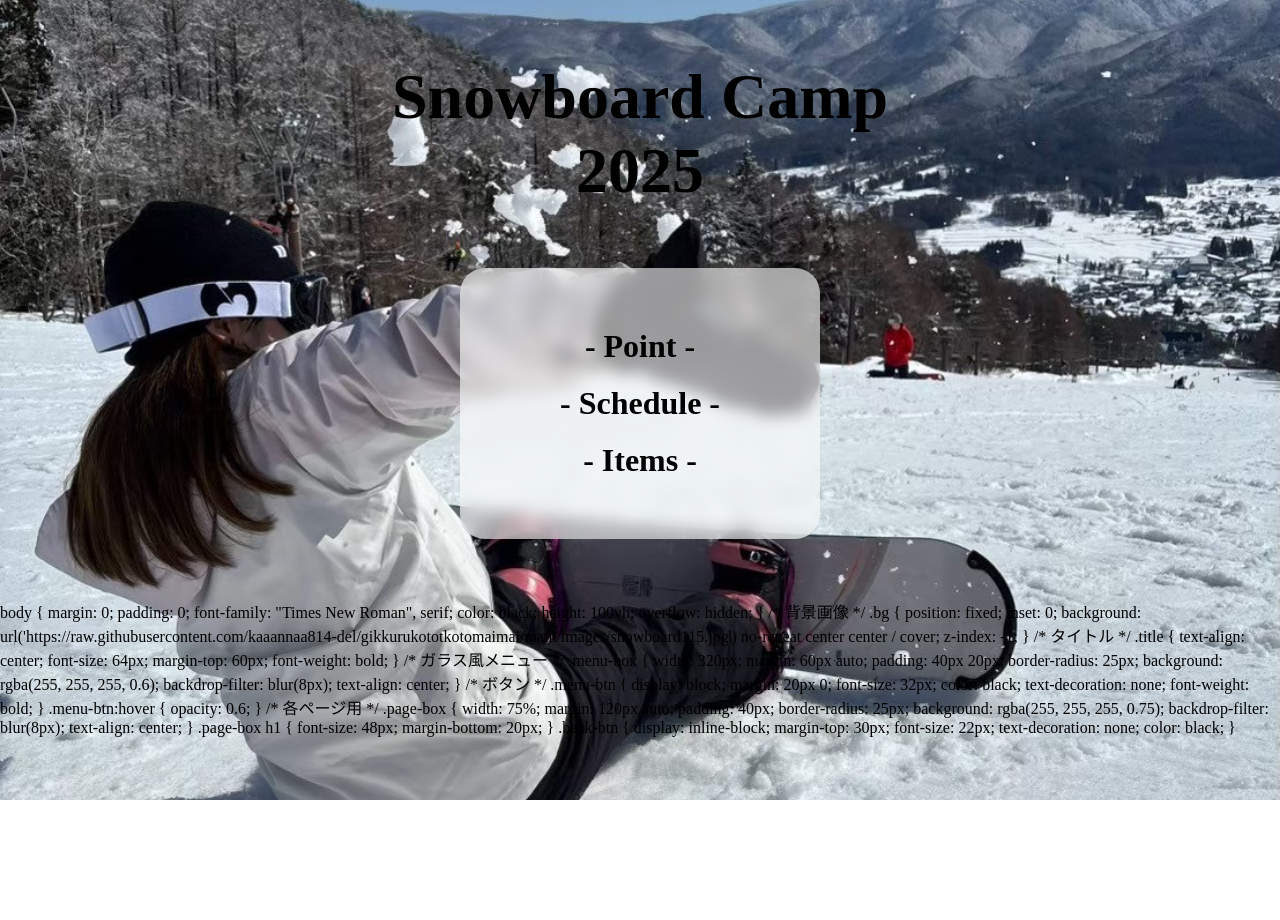
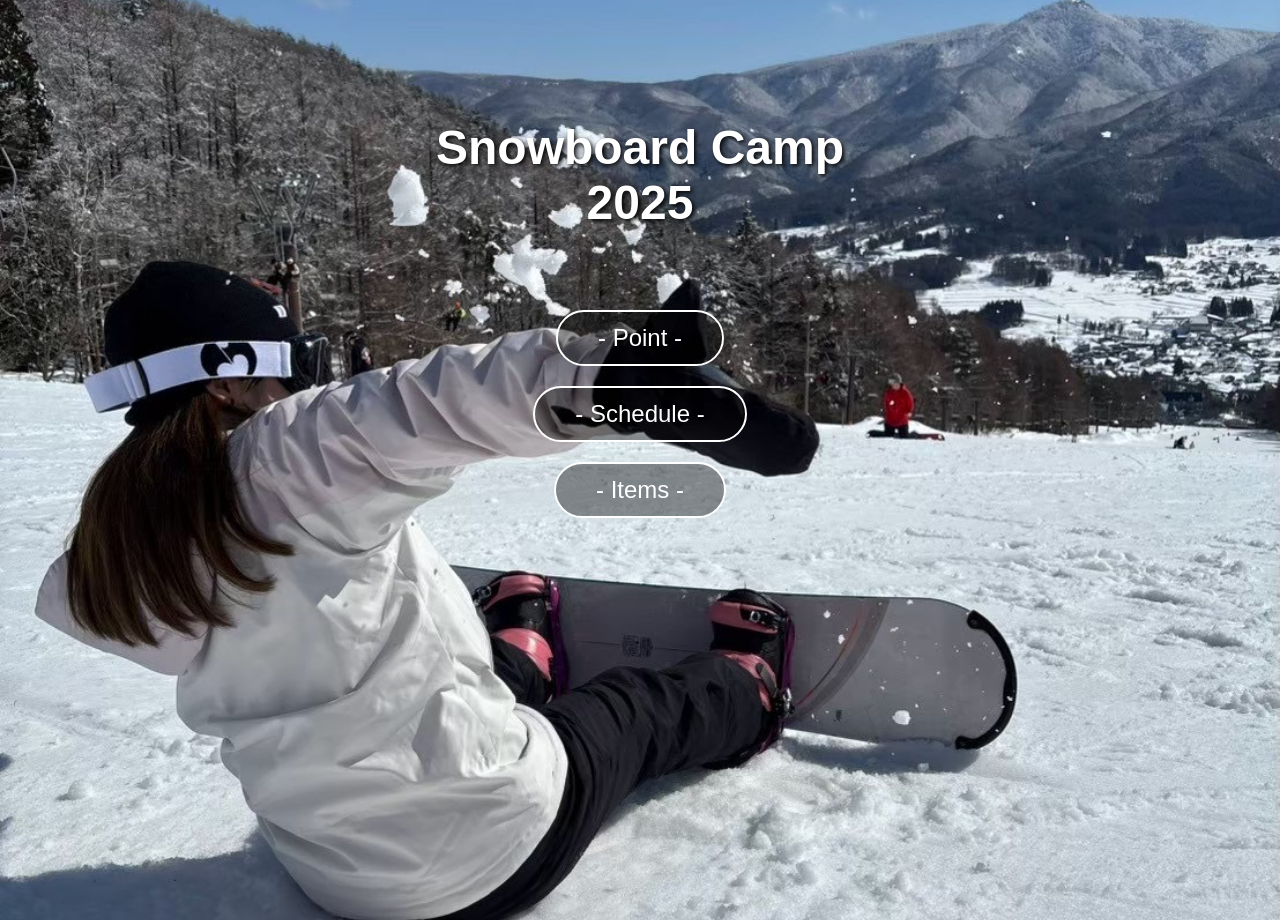
Before and after one commit to kaaannaa814-del/gikkurukototkotomaimai, a plain HTML site: page index.html in a window 1280 px wide. Before the commit the page ends 860 px from the top, so only its background shows below. Drawn offline with Linux system fonts and the light colour scheme.

Commit message:
Update index.html

```diff
--- a/index.html
+++ b/index.html
@@ -3,11 +3,55 @@
 <head>
   <meta charset="UTF-8">
   <title>Snowboard Camp 2025</title>
-  <link rel="stylesheet" href="style.css">
+
+  <style>
+    body {
+      margin: 0;
+      padding: 0;
+      height: 100vh;
+      font-family: Arial, sans-serif;
+      text-align: center;
+      color: white;
+
+      /* ✅ 正しいGitHub画像URL（raw） */
+      background: url("https://raw.githubusercontent.com/kaaannaa814-del/gikkurukototkotomaimai/main/images/snowboard115.jpg")
+                  no-repeat center center / cover;
+    }
+
+    .title {
+      margin-top: 120px;
+      font-size: 48px;
+      font-weight: bold;
+      text-shadow: 2px 2px 5px black;
+    }
+
+    .menu-box {
+      margin-top: 80px;
+      display: flex;
+      flex-direction: column;
+      gap: 20px;
+      align-items: center;
+    }
+
+    .menu-btn {
+      text-decoration: none;
+      color: white;
+      font-size: 24px;
+      border: 2px solid white;
+      padding: 12px 40px;
+      border-radius: 30px;
+      background: rgba(0,0,0,0.4);
+      transition: 0.3s;
+    }
+
+    .menu-btn:hover {
+      background: rgba(255,255,255,0.3);
+      color: black;
+    }
+  </style>
 </head>
+
 <body>
-
-  <div class="bg"></div>
 
   <div class="title">
     Snowboard Camp<br>2025
@@ -21,79 +65,3 @@
 
 </body>
 </html>
-
-
- body {
-  margin: 0;
-  padding: 0;
-  font-family: "Times New Roman", serif;
-  color: black;
-  height: 100vh;
-  overflow: hidden;
-}
-
-/* 背景画像 */
-.bg {
-  position: fixed;
-  inset: 0;
-  background: url('https://raw.githubusercontent.com/kaaannaa814-del/gikkurukototkotomaimai/main/images/snowboard115.jpg')
-    no-repeat center center / cover;
-  z-index: -1;
-}
-
-/* タイトル */
-.title {
-  text-align: center;
-  font-size: 64px;
-  margin-top: 60px;
-  font-weight: bold;
-}
-
-/* ガラス風メニュー */
-.menu-box {
-  width: 320px;
-  margin: 60px auto;
-  padding: 40px 20px;
-  border-radius: 25px;
-  background: rgba(255, 255, 255, 0.6);
-  backdrop-filter: blur(8px);
-  text-align: center;
-}
-
-/* ボタン */
-.menu-btn {
-  display: block;
-  margin: 20px 0;
-  font-size: 32px;
-  color: black;
-  text-decoration: none;
-  font-weight: bold;
-}
-
-.menu-btn:hover {
-  opacity: 0.6;
-}
-
-/* 各ページ用 */
-.page-box {
-  width: 75%;
-  margin: 120px auto;
-  padding: 40px;
-  border-radius: 25px;
-  background: rgba(255, 255, 255, 0.75);
-  backdrop-filter: blur(8px);
-  text-align: center;
-}
-
-.page-box h1 {
-  font-size: 48px;
-  margin-bottom: 20px;
-}
-
-.back-btn {
-  display: inline-block;
-  margin-top: 30px;
-  font-size: 22px;
-  text-decoration: none;
-  color: black;
-}
```
